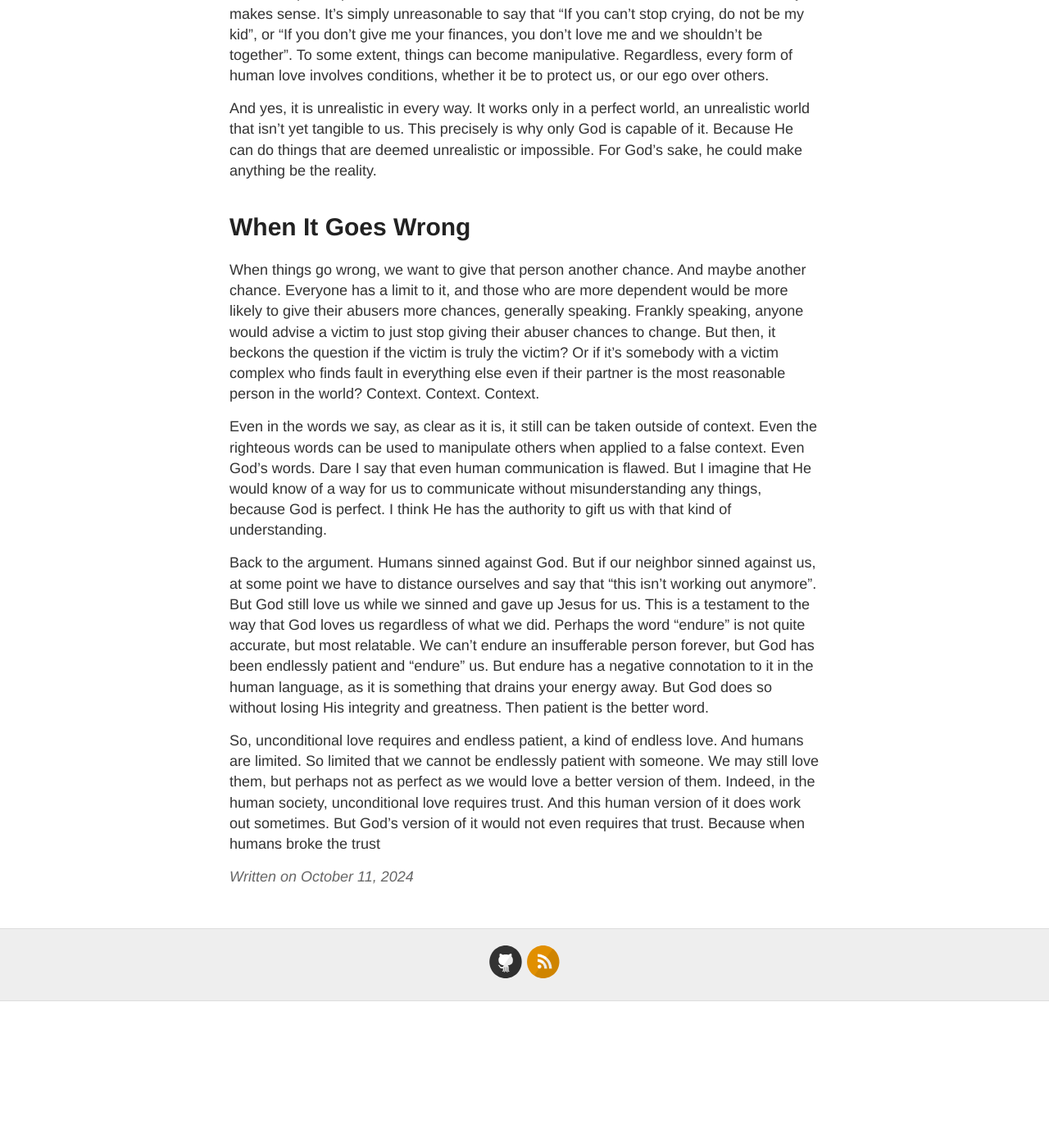
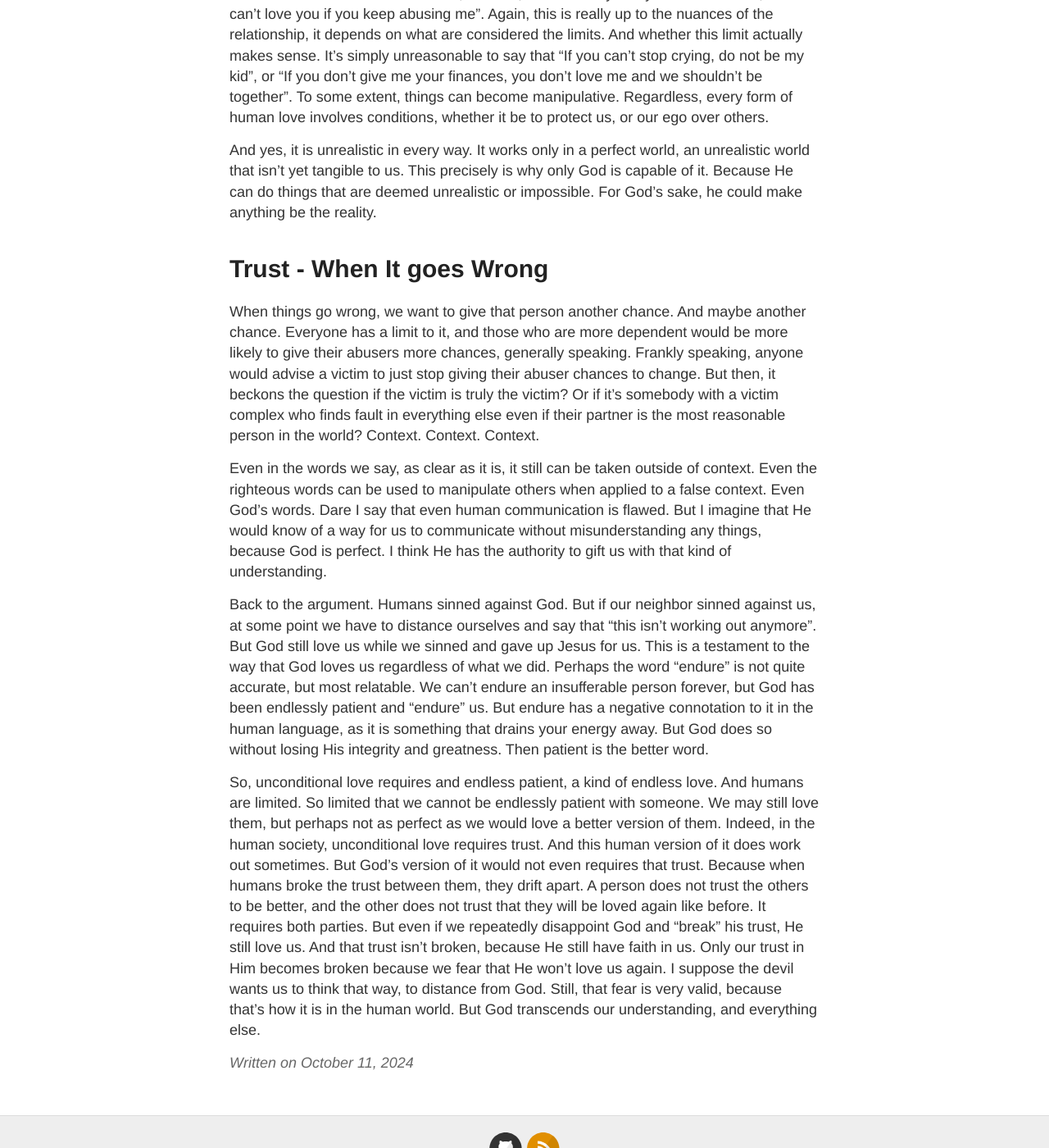
Before and after one commit to theduckshepherd/theduckshepherd.github.io, a Jekyll site: the page built from _posts/2024-10-11-discussion-unconditional-love-is-impossible.md, in a window 1280 px wide and 1400 px high, scrolled down 535 px. Shown: the whole window at 82% size. Built offline with Jekyll 4.4.1, drawn with Linux system fonts in a browser that asks for light colours; before the commit the page ends 1756 px from its top, so only the background shows below that; some of the changed text lies outside the part shown.

Commit message:
Update 2024-10-11-discussion-unconditional-love-is-impossible.md

```diff
--- a/_posts/2024-10-11-discussion-unconditional-love-is-impossible.md
+++ b/_posts/2024-10-11-discussion-unconditional-love-is-impossible.md
@@ -12,11 +12,11 @@ So realistically, we should put up certain rules and conditions to protect ourse
 
 And yes, it is unrealistic in every way. It works only in a perfect world, an unrealistic world that isn't yet tangible to us. This precisely is why only God is capable of it. Because He can do things that are deemed unrealistic or impossible. For God's sake, he could make anything be the reality.
 
-# When It Goes Wrong
+# Trust - When It goes Wrong
 When things go wrong, we want to give that person another chance. And maybe another chance. Everyone has a limit to it, and those who are more dependent would be more likely to give their abusers more chances, generally speaking. Frankly speaking, anyone would advise a victim to just stop giving their abuser chances to change. But then, it beckons the question if the victim is truly the victim? Or if it's somebody with a victim complex who finds fault in everything else even if their partner is the most reasonable person in the world? Context. Context. Context.
 
 Even in the words we say, as clear as it is, it still can be taken outside of context. Even the righteous words can be used to manipulate others when applied to a false context. Even God's words. Dare I say that even human communication is flawed. But I imagine that He would know of a way for us to communicate without misunderstanding any things, because God is perfect. I think He has the authority to gift us with that kind of understanding.
 
 Back to the argument. Humans sinned against God. But if our neighbor sinned against us, at some point we have to distance ourselves and say that "this isn't working out anymore". But God still love us while we sinned and gave up Jesus for us. This is a testament to the way that God loves us regardless of what we did. Perhaps the word "endure" is not quite accurate, but most relatable. We can't endure an insufferable person forever, but God has been endlessly patient and "endure" us. But endure has a negative connotation to it in the human language, as it is something that drains your energy away. But God does so without losing His integrity and greatness. Then patient is the better word.
 
-So, unconditional love requires and endless patient, a kind of endless love. And humans are limited. So limited that we cannot be endlessly patient with someone. We may still love them, but perhaps not as perfect as we would love a better version of them. Indeed, in the human society, unconditional love requires trust. And this human version of it does work out sometimes. But God's version of it would not even requires that trust. Because when humans broke the trust
+So, unconditional love requires and endless patient, a kind of endless love. And humans are limited. So limited that we cannot be endlessly patient with someone. We may still love them, but perhaps not as perfect as we would love a better version of them. Indeed, in the human society, unconditional love requires trust. And this human version of it does work out sometimes. But God's version of it would not even requires that trust. Because when humans broke the trust between them, they drift apart. A person does not trust the others to be better, and the other does not trust that they will be loved again like before. It requires both parties. But even if we repeatedly disappoint God and "break" his trust, He still love us. And that trust isn't broken, because He still have faith in us. Only our trust in Him becomes broken because we fear that He won't love us again. I suppose the devil wants us to think that way, to distance from God. Still, that fear is very valid, because that's how it is in the human world. But God transcends our understanding, and everything else.
```
Also changed, not shown: other parts of _posts/2024-10-11-discussion-unconditional-love-is-impossible.md (+1 -1 lines).
